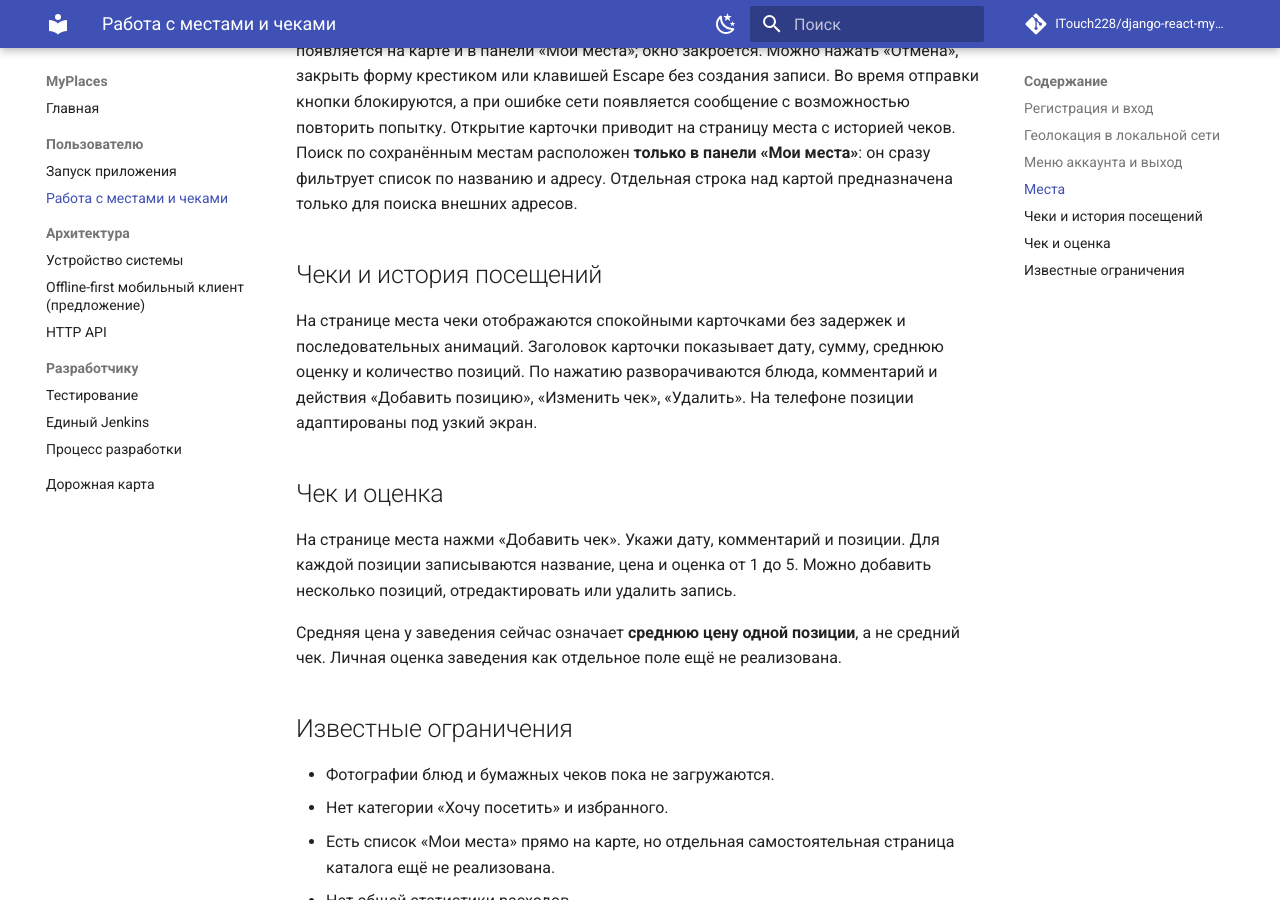
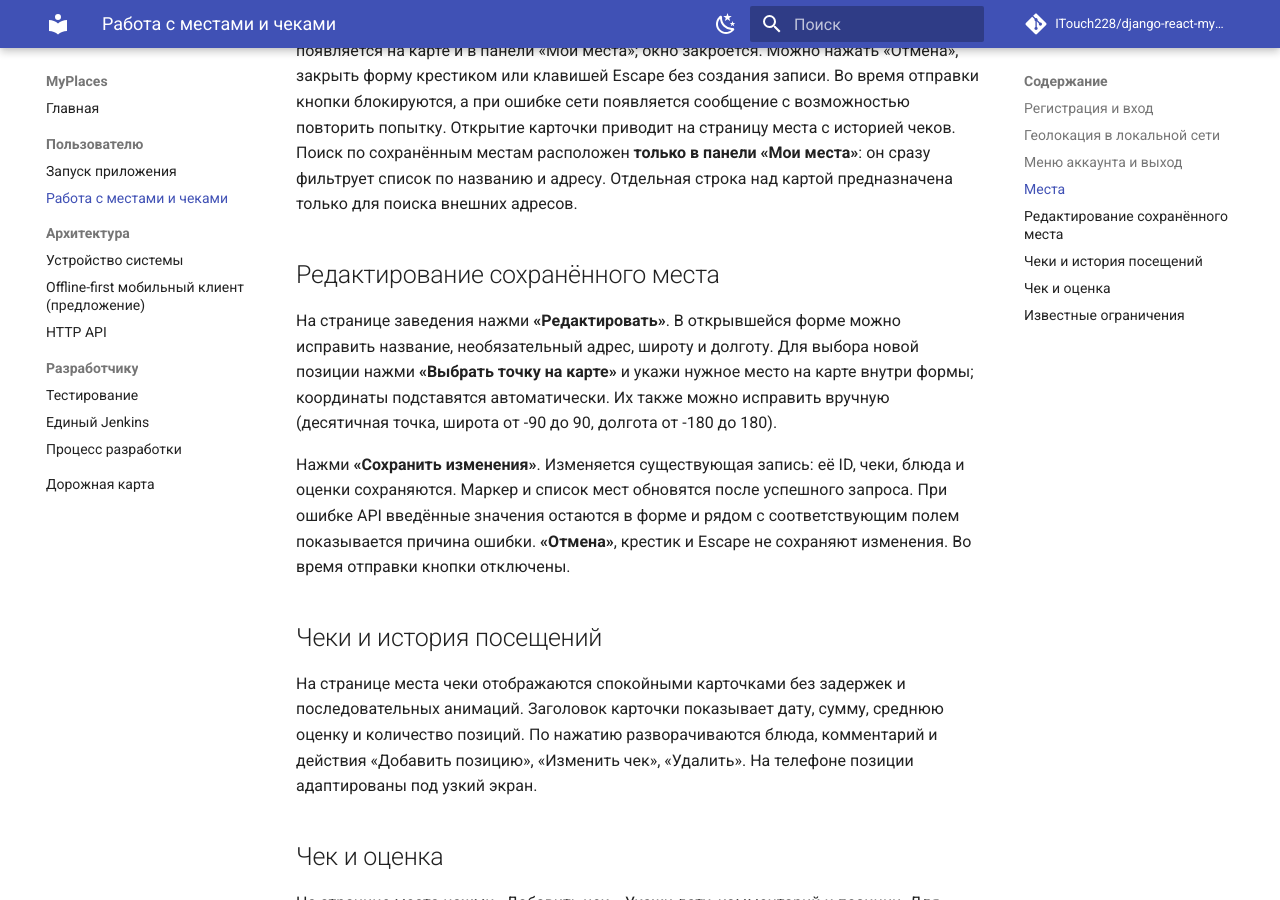
Before and after one commit to ITouch228/django-react-myplaces, an MkDocs documentation site: the page built from docs/user-guide.md, in a window 1280 px wide and 900 px high, scrolled down 1544 px. Built offline with MkDocs 1.6.1 and Material for MkDocs 9.7.7, drawn with Linux system fonts in a browser that asks for light colours; comment, search, counter and statistics services are not loaded.

Commit message:
docs(places): document edit flow, API contract and acceptance scenarios

```diff
--- a/docs/user-guide.md
+++ b/docs/user-guide.md
@@ -26,6 +26,12 @@
 
 Чтобы добавить новое место, нажми на свободную точку карты. Откроется форма «Добавить место» с выбранными координатами. Введи **название** (обязательно) и при необходимости **адрес**, затем нажми «Сохранить место». После сохранения новое место появляется на карте и в панели «Мои места»; окно закроется. Можно нажать «Отмена», закрыть форму крестиком или клавишей Escape без создания записи. Во время отправки кнопки блокируются, а при ошибке сети появляется сообщение с возможностью повторить попытку. Открытие карточки приводит на страницу места с историей чеков. Поиск по сохранённым местам расположен **только в панели «Мои места»**: он сразу фильтрует список по названию и адресу. Отдельная строка над картой предназначена только для поиска внешних адресов.
 
+## Редактирование сохранённого места
+
+На странице заведения нажми **«Редактировать»**. В открывшейся форме можно исправить название, необязательный адрес, широту и долготу. Для выбора новой позиции нажми **«Выбрать точку на карте»** и укажи нужное место на карте внутри формы; координаты подставятся автоматически. Их также можно исправить вручную (десятичная точка, широта от -90 до 90, долгота от -180 до 180).
+
+Нажми **«Сохранить изменения»**. Изменяется существующая запись: её ID, чеки, блюда и оценки сохраняются. Маркер и список мест обновятся после успешного запроса. При ошибке API введённые значения остаются в форме и рядом с соответствующим полем показывается причина ошибки. **«Отмена»**, крестик и Escape не сохраняют изменения. Во время отправки кнопки отключены.
+
 ## Чеки и история посещений
 
 На странице места чеки отображаются спокойными карточками без задержек и последовательных анимаций. Заголовок карточки показывает дату, сумму, среднюю оценку и количество позиций. По нажатию разворачиваются блюда, комментарий и действия «Добавить позицию», «Изменить чек», «Удалить». На телефоне позиции адаптированы под узкий экран.
```
